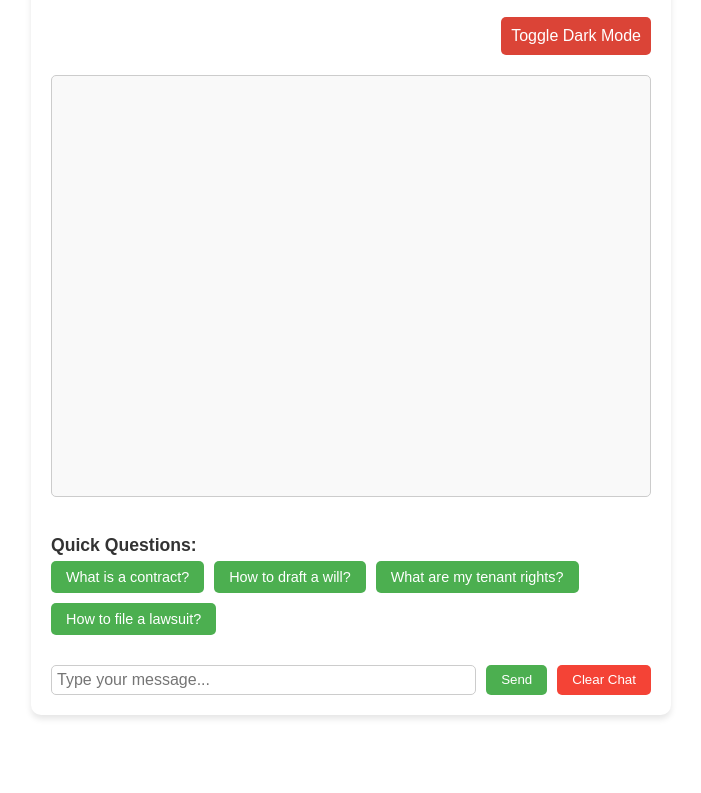
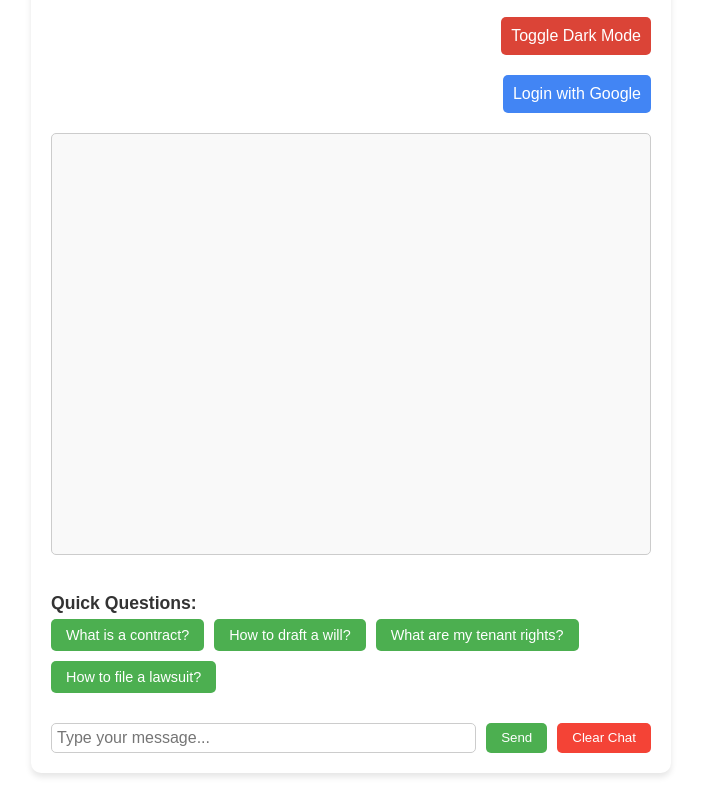
Before and after one commit to Impact-10/Law-sphere, a plain HTML site: page public/index.html in a window 1280 px wide. Shown: the part 153-946 px from the top of the page, without its empty margins (289-990 px from the left). Before the commit the page ends 888 px from the top, so only its background shows below. Drawn offline with Linux system fonts and the light colour scheme.

Commit message:
User Interface with Login-in

```diff
--- a/public/index.html
+++ b/public/index.html
@@ -13,6 +13,7 @@
       <p class="subtitle">Your Legal Advice Assistant</p>
     </header>
     <button id="theme-toggle" class="theme-toggle">Toggle Dark Mode</button>
+    <button id="login-button" class="login-button">Login with Google</button>
     <div id="chat-box" class="chat-box"></div>
     <div class="quick-questions">
       <h3 class="quick-questions-title">Quick Questions:</h3>
--- a/public/script.js
+++ b/public/script.js
@@ -1,10 +1,11 @@
 const chatBox = document.getElementById('chat-box');
 const userInput = document.getElementById('user-input');
 const themeToggle = document.getElementById('theme-toggle');
+const loginButton = document.getElementById('login-button');
 
 const BASE_URL = 'https://0d741327-a5e5-4ad9-a587-70d23bc5bb36-00-3r683pxcjo2u7.pike.replit.dev';
 const CHAT_URL = `${BASE_URL}/chat`;
-// const GOOGLE_AUTH_URL = `${BASE_URL}/auth/google`; // Commented out since login is removed
+const GOOGLE_AUTH_URL = `${BASE_URL}/auth/google`; // Re-added for login
 
 function addMessage(message, isUser = false) {
   const messageDiv = document.createElement('div');
@@ -23,7 +24,7 @@ function sendMessage(message = userInput.value.trim()) {
   fetch(CHAT_URL, {
     method: 'POST',
     headers: { 'Content-Type': 'application/json' },
-    credentials: 'include', // Send cookies for session
+    credentials: 'include',
     body: JSON.stringify({ message })
   })
     .then(response => {
@@ -35,7 +36,7 @@ function sendMessage(message = userInput.value.trim()) {
       console.log('Response data:', data);
       addMessage(data.reply || 'No reply', false);
 
-      // If response contains a signal to create a Google Doc (from your prev code)
+      // If response contains a signal to create a Google Doc
       if (data.createDoc) {
         createGoogleDoc(data.reply);
       }
@@ -46,7 +47,7 @@ function sendMessage(message = userInput.value.trim()) {
     });
 }
 
-// Optional: Create Google Doc after response (from your prev code)
+// Create Google Doc after response
 function createGoogleDoc(content) {
   fetch(`${BASE_URL}/create-doc`, {
     method: 'POST',
@@ -87,6 +88,11 @@ themeToggle.addEventListener('click', () => {
   themeToggle.textContent = document.body.classList.contains('dark-mode') ? 'Toggle Light Mode' : 'Toggle Dark Mode';
 });
 
+// Redirect to Google login
+loginButton.addEventListener('click', () => {
+  window.location.href = GOOGLE_AUTH_URL;
+});
+
 // Enter key support
 userInput.addEventListener('keypress', (e) => {
   if (e.key === 'Enter') sendMessage();
--- a/public/styles.css
+++ b/public/styles.css
@@ -41,6 +41,22 @@
 
 #theme-toggle:hover {
   background-color: #c33d2e;
+}
+
+.login-button {
+  padding: 10px;
+  font-size: 16px;
+  background-color: #4285f4; /* Google Blue */
+  color: white;
+  border: none;
+  border-radius: 5px;
+  cursor: pointer;
+  align-self: flex-end;
+  margin-bottom: 10px;
+}
+
+.login-button:hover {
+  background-color: #3267d6;
 }
 
 .chat-box {
```
